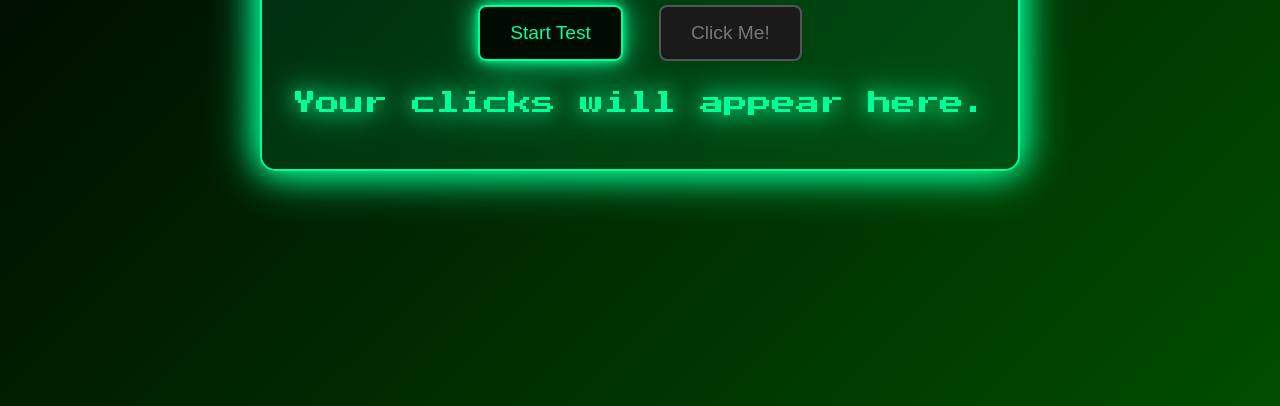
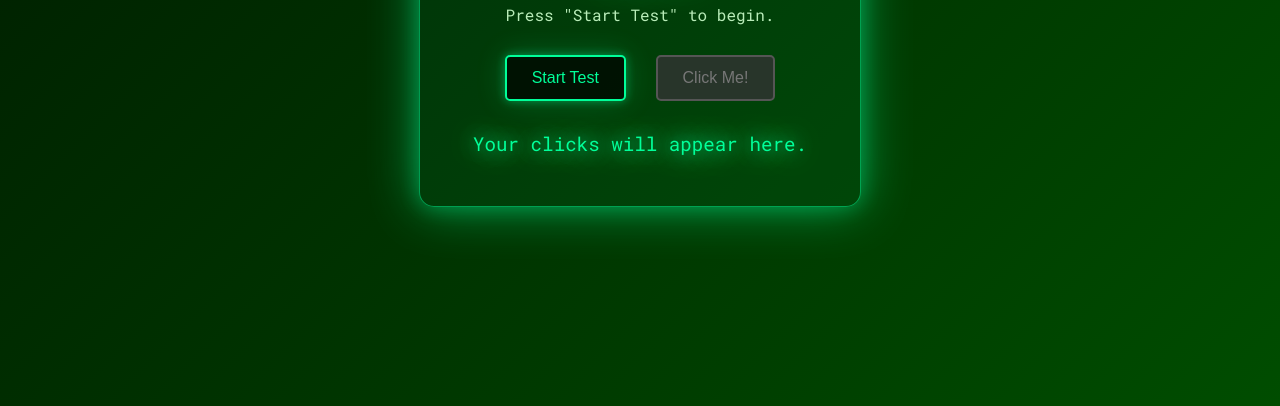
Before and after one commit to NebulaPredator/CPS-Tester, a plain HTML site: page index.html in a window 1280 px wide. Shown: the part 394-800 px from the top of the page. Drawn offline with Linux system fonts and the light colour scheme.

Commit message:
Update index.html

```diff
--- a/index.html
+++ b/index.html
@@ -5,11 +5,11 @@
     <meta name="viewport" content="width=device-width, initial-scale=1.0">
     <title>Click Speed Test</title>
     <style>
-        @import url('https://fonts.googleapis.com/css2?family=Press+Start+2P&display=swap');
+        @import url('https://fonts.googleapis.com/css2?family=Roboto+Mono:wght@400;700&display=swap');
 
         body {
-            font-family: 'Press Start 2P', monospace;
-            background: linear-gradient(135deg, #000, #004d00);
+            font-family: 'Roboto Mono', monospace;
+            background: linear-gradient(135deg, #001a00, #003300, #004d00);
             color: #00ff99;
             display: flex;
             flex-direction: column;
@@ -18,71 +18,74 @@
             height: 100vh;
             margin: 0;
             overflow: hidden;
+            text-align: center;
         }
 
         h1 {
-            font-size: 2.5rem;
-            text-shadow: 0 0 10px #00ff99, 0 0 30px #00ff99, 0 0 60px #00ff99;
+            font-size: 2.8rem;
+            color: #00ff99;
+            text-shadow: 0 0 15px #00ff99, 0 0 45px #00ff99;
             margin-bottom: 20px;
-            text-align: center;
-        }
-
-        button {
-            font-size: 1.2rem;
-            padding: 15px 30px;
-            margin: 10px;
-            border: 2px solid #00ff99;
-            border-radius: 8px;
-            background: rgba(0, 0, 0, 0.8);
-            color: #00ff99;
-            cursor: pointer;
-            transition: all 0.3s ease-in-out;
-            box-shadow: 0 0 10px #00ff99, 0 0 30px #00ff99;
-        }
-
-        button:hover {
-            background: linear-gradient(135deg, #004d00, #007f4f);
-            transform: scale(1.1);
-            box-shadow: 0 0 20px #00ff99, 0 0 50px #00ff99;
-        }
-
-        button:active {
-            background: #00261a;
-            box-shadow: inset 0 0 10px #00ff99, inset 0 0 30px #00ff99;
-        }
-
-        button:disabled {
-            background: #1a1a1a;
-            border-color: #555;
-            color: #777;
-            box-shadow: none;
-            cursor: not-allowed;
-        }
-
-        #clickCount {
-            font-size: 1.5rem;
-            margin-top: 20px;
-            text-shadow: 0 0 10px #00ff99, 0 0 20px #00ff99;
-            animation: glow 2s infinite;
         }
 
         .container {
-            text-align: center;
-            padding: 30px;
-            background: rgba(0, 255, 153, 0.1);
-            border: 2px solid #00ff99;
+            background: rgba(0, 255, 153, 0.05);
+            border: 1px solid rgba(0, 255, 153, 0.5);
             border-radius: 15px;
-            box-shadow: 0 0 30px #00ff99, 0 0 50px #00ff99;
+            padding: 30px 20px;
+            box-shadow: 0 0 20px rgba(0, 255, 153, 0.3), 0 0 50px rgba(0, 255, 153, 0.5);
+            width: 90%;
+            max-width: 400px;
         }
 
         .instructions {
             font-size: 1rem;
-            margin: 20px 0;
-            color: #ccffcc;
-            opacity: 0.8;
+            margin-bottom: 20px;
+            color: rgba(204, 255, 204, 0.9);
         }
 
-        @keyframes glow {
+        button {
+            font-size: 1rem;
+            padding: 12px 25px;
+            margin: 10px;
+            border: 2px solid #00ff99;
+            border-radius: 5px;
+            background: rgba(0, 0, 0, 0.7);
+            color: #00ff99;
+            cursor: pointer;
+            transition: transform 0.2s ease, box-shadow 0.3s ease, background 0.3s ease;
+            box-shadow: 0 0 10px rgba(0, 255, 153, 0.4), 0 0 30px rgba(0, 255, 153, 0.2);
+        }
+
+        button:hover {
+            background: #004d00;
+            transform: scale(1.05);
+            box-shadow: 0 0 20px rgba(0, 255, 153, 0.6), 0 0 50px rgba(0, 255, 153, 0.3);
+        }
+
+        button:active {
+            background: #003300;
+            transform: scale(0.95);
+            box-shadow: inset 0 0 10px #00ff99;
+        }
+
+        button:disabled {
+            background: rgba(50, 50, 50, 0.8);
+            border-color: #555;
+            color: #777;
+            cursor: not-allowed;
+            box-shadow: none;
+        }
+
+        #clickCount {
+            font-size: 1.2rem;
+            margin-top: 20px;
+            color: #00ff99;
+            text-shadow: 0 0 10px #00ff99, 0 0 20px #00ff99;
+            animation: pulse 1.5s infinite;
+        }
+
+        @keyframes pulse {
             0%, 100% {
                 text-shadow: 0 0 10px #00ff99, 0 0 20px #00ff99;
             }
```
